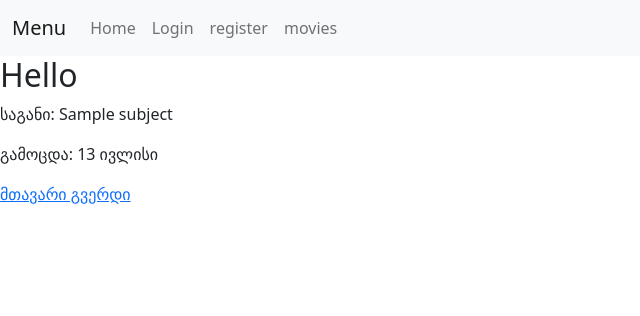
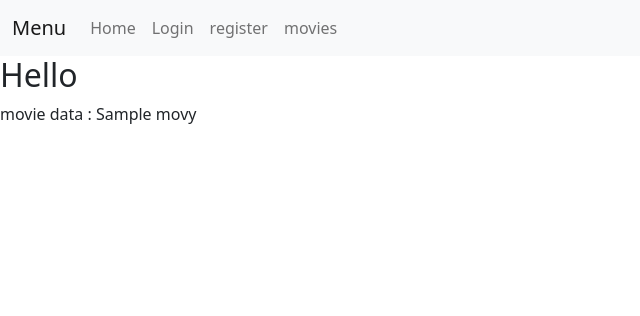
Before and after one commit to ioanae21/Store_movies, a Flask app: template templates/user.html in a window 1280 px wide. Shown: the top 316 px of the page, without its empty margins (0-640 px from the left). Run offline with Flask 3, Linux system fonts and the light colour scheme; the template is opened without the code that fills it: most values are stand-ins (such as "Sample title", 1, 10 or a date in 2020); parts of the project's set-up code (start-up, migrations or seed data) failed here and were passed over.

Commit message:
Update user.html

```diff
--- a/templates/user.html
+++ b/templates/user.html
@@ -2,17 +2,14 @@
 
 {% block content %}
     <h2>Hello {{session['user']}}</h2>
+    <div class="movie" >
+        {%if not movies%}
+        <p>no movies added yet</p>
+        {%endif%}
+    {% for i in movies %}
+    <p> movie data : {{i}}</p>
 
-    {% for i in subjects %}
-        <p>საგანი: {{ i }}</p>
-        {% if i=='Python' %}
-            <p>გამოცდა: 1 ივლისი</p>
-        {% elif i=='Calculus'%}
-            <p>გამოცდა: 5 ივლისი</p>
-        {% else %}
-            <p>გამოცდა: 13 ივლისი</p>
-        {% endif %}
     {% endfor %}
+</div>
 
-<a href="{{url_for('home')}}"> მთავარი გვერდი </a>
 {% endblock %}
```
